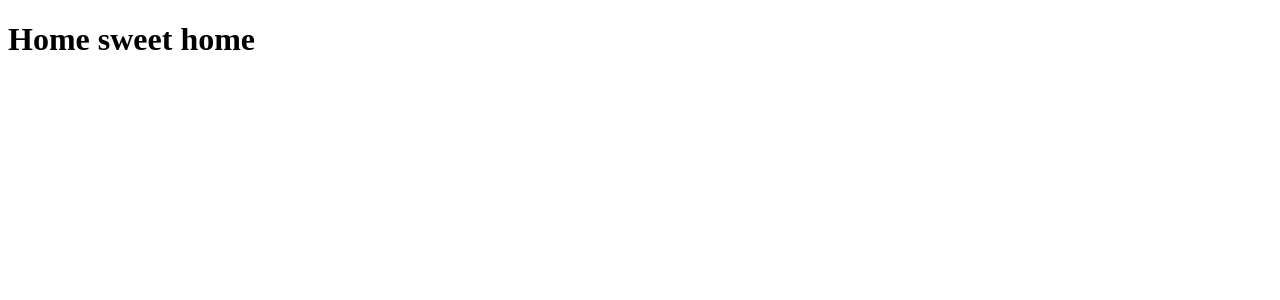
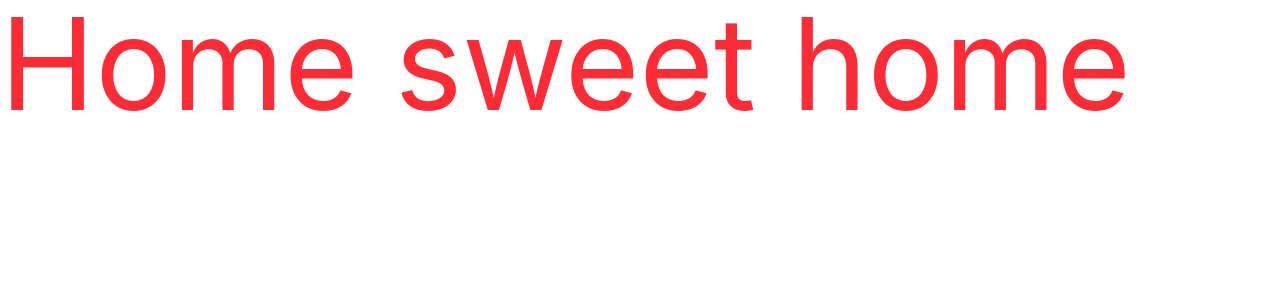
Before and after one commit to Rahaman-Atikur/recipe_book_client, a React (Vite) app: page / in a window 1280 px wide. Shown: the top 300 px of the page. Built offline with nearby package versions, Linux system fonts and the light colour scheme.

Commit message:
Tailwind css is working perfectly

```diff
--- a/src/index.css
+++ b/src/index.css
@@ -1,2 +1 @@
 @import "tailwindcss";
-@plugin "daisyui";
--- a/src/main.jsx
+++ b/src/main.jsx
@@ -4,6 +4,7 @@ import { createBrowserRouter } from "react-router";
 import { RouterProvider } from "react-router/dom";
 import Home from "./pages/Home";
 import Addrecipe from "./pages/Addrecipe";
+import "./index.css";
 
 const router = createBrowserRouter([
   {
--- a/src/pages/Addrecipe.jsx
+++ b/src/pages/Addrecipe.jsx
@@ -3,7 +3,7 @@ import React from 'react';
 const Addrecipe = () => {
     return (
         <div>
-            <h1>This page is addrecipe</h1>
+            <h1 className='font-extrabold'>This page is addrecipe</h1>
         </div>
     );
 };
--- a/src/pages/Home.jsx
+++ b/src/pages/Home.jsx
@@ -3,7 +3,7 @@ import React from 'react';
 const Home = () => {
     return (
         <div>
-            <h1 className='text-4xl'>Home sweet home</h1>
+            <h1 className='text-9xl text-red-500'>Home sweet home</h1>
         </div>
     );
 };
```
Also changed, not shown: package.json (+5 -5 lines), public/images/0_y6OS8DM2Ekuw8MLk.webp (added), vite.config.js (line endings or trailing spaces), 1 other file (tests, documents, lock files or other folders).
